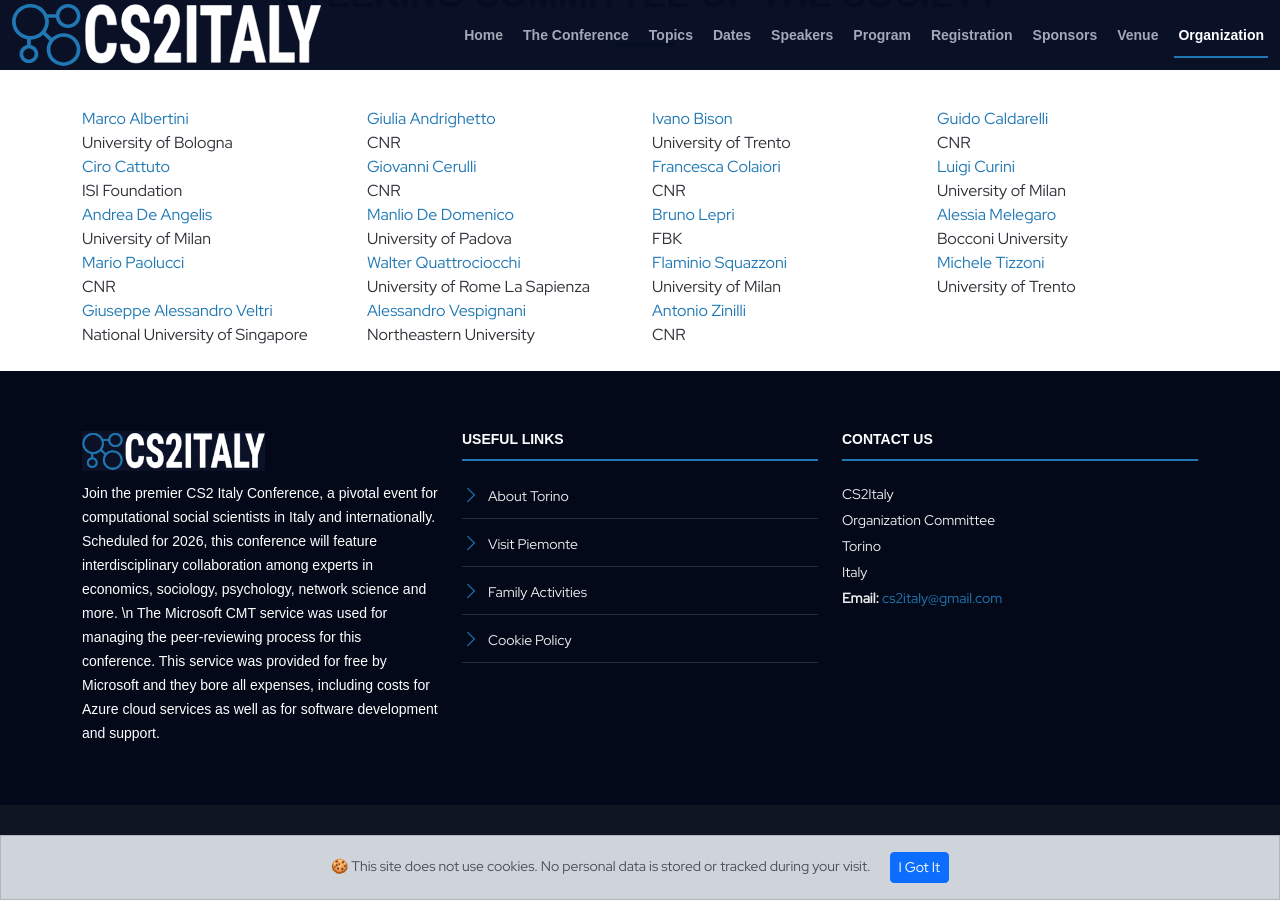
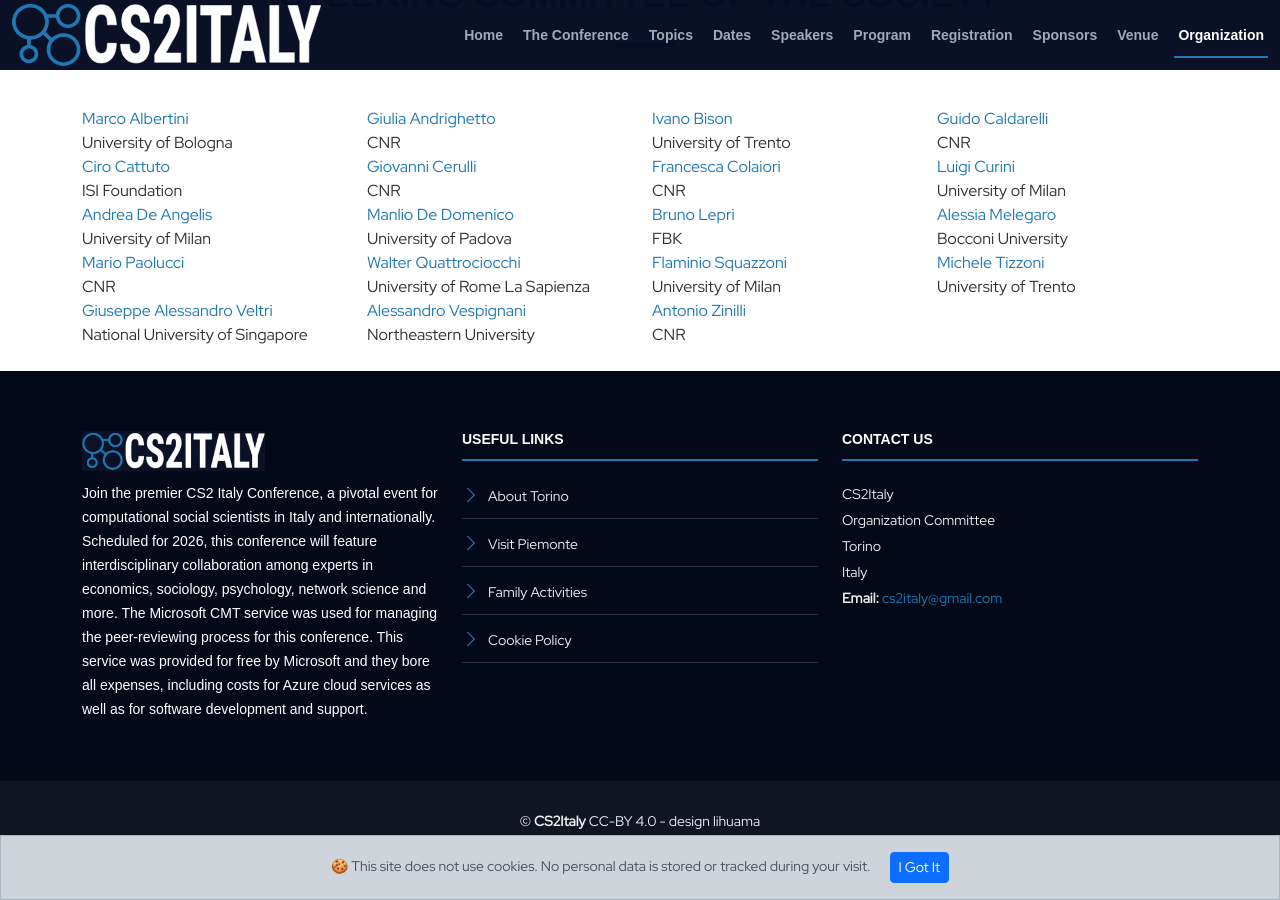
Before and after one commit to CS2Italy/conference, a Jekyll site: the page built from docs/index.md, in a window 1280 px wide and 900 px high, scrolled down 6812 px. Built offline with Jekyll 4.4.1, drawn with Linux system fonts in a browser that asks for light colours.

```diff
--- a/docs/_config.yml
+++ b/docs/_config.yml
@@ -1,7 +1,9 @@
 title: CS2Italy
 email: cs2italy@gmail.com
 description:  # this means to ignore newlines until "baseurl:"
-  Join the premier CS2 Italy Conference, a pivotal event for computational social scientists in Italy and internationally. Scheduled for 2026, this conference will feature interdisciplinary collaboration among experts in economics, sociology, psychology, network science and more. \n The Microsoft CMT service was used for managing the peer-reviewing process for this conference. This service was provided for free by Microsoft and they bore all expenses, including costs for Azure cloud services as well as for software development and support.
+  Join the premier CS2 Italy Conference, a pivotal event for computational social scientists in Italy and internationally. Scheduled for 2026, this conference will feature interdisciplinary collaboration among experts in economics, sociology, psychology, network science and more.
+
+  The Microsoft CMT service was used for managing the peer-reviewing process for this conference. This service was provided for free by Microsoft and they bore all expenses, including costs for Azure cloud services as well as for software development and support.
 keywords: conference, cs2italy, computational social science, torino, italy, fondazione isi
 year: 2026
 datelocation: 19-21 May 2026 - Torino, Italy
```
